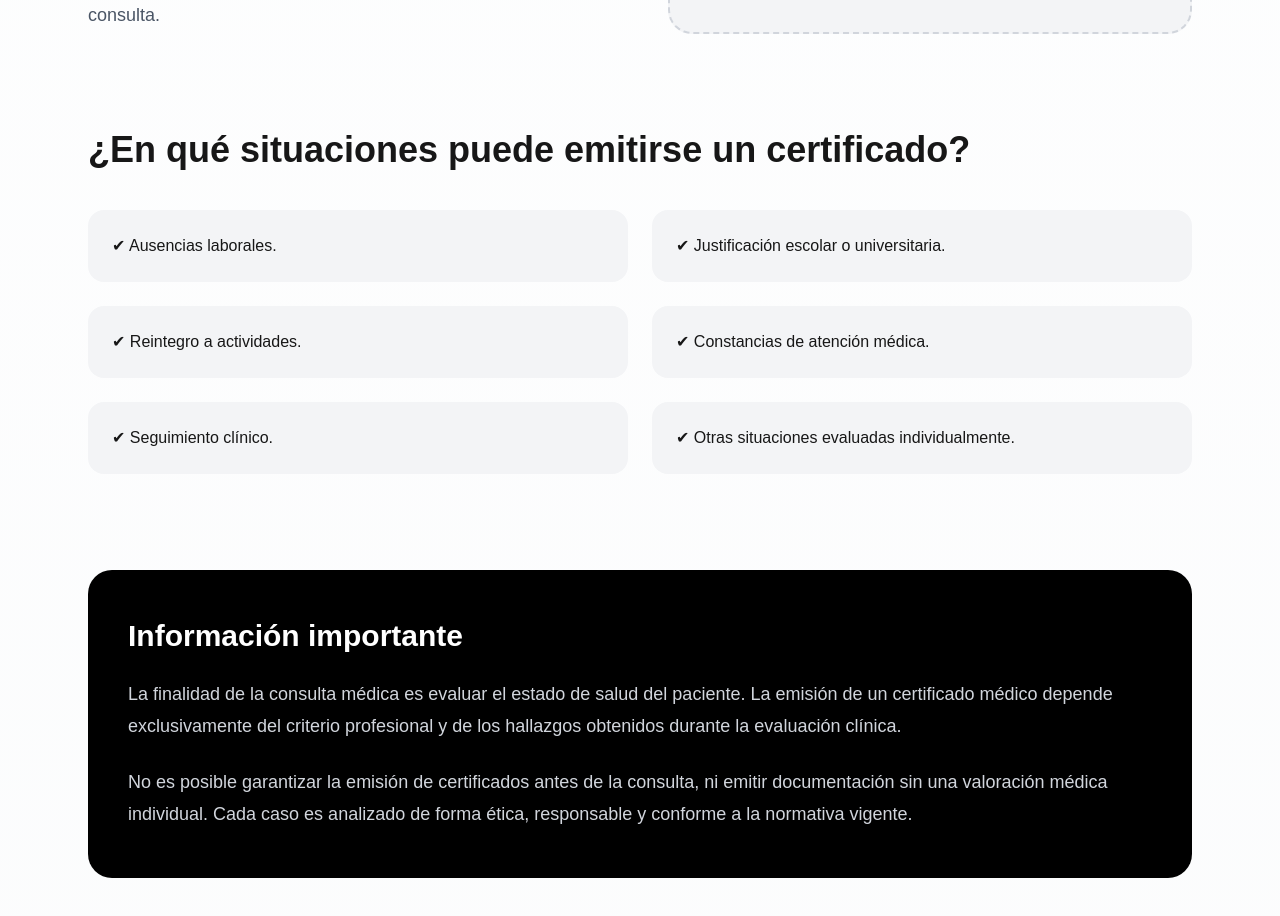
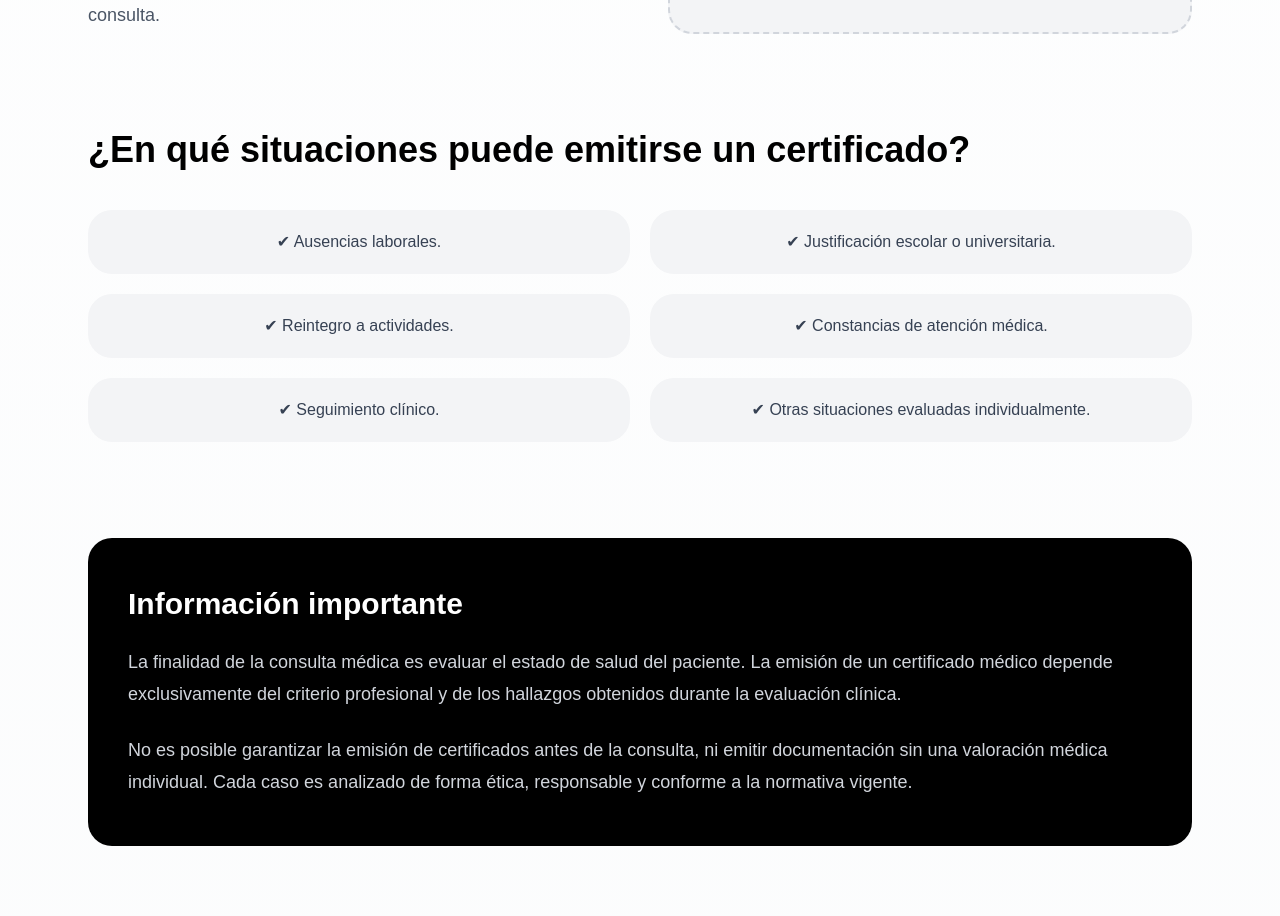
Before and after one commit to camillamacedo/cmmedicina, a Next.js app: page /certificado-medico in a window 1280 px wide. Shown: the part 1780-2696 px from the top of the page. Built offline with nearby package versions, Linux system fonts and the light colour scheme.

Commit message:
Refactor page.tsx for medical certificate service

```diff
--- a/app/certificado-medico/page.tsx
+++ b/app/certificado-medico/page.tsx
@@ -209,33 +209,33 @@ export default function CertificadosMedicos() {
 
 <section className="mt-24">
 
-          <h2 className="text-4xl font-bold">
+  <h2 className="text-4xl font-bold text-black">
     ¿En qué situaciones puede emitirse un certificado?
   </h2>
 
-          <div className="mt-10 grid gap-6 md:grid-cols-2">
+  <div className="mt-10 grid gap-5 md:grid-cols-2">
 
-            <div className="rounded-2xl bg-gray-100 p-6">
+    <div className="rounded-3xl bg-gray-100 p-5 text-center text-gray-700">
       ✔ Ausencias laborales.
     </div>
 
-            <div className="rounded-2xl bg-gray-100 p-6">
+    <div className="rounded-3xl bg-gray-100 p-5 text-center text-gray-700">
       ✔ Justificación escolar o universitaria.
     </div>
 
-            <div className="rounded-2xl bg-gray-100 p-6">
+    <div className="rounded-3xl bg-gray-100 p-5 text-center text-gray-700">
       ✔ Reintegro a actividades.
     </div>
 
-            <div className="rounded-2xl bg-gray-100 p-6">
+    <div className="rounded-3xl bg-gray-100 p-5 text-center text-gray-700">
       ✔ Constancias de atención médica.
     </div>
 
-            <div className="rounded-2xl bg-gray-100 p-6">
+    <div className="rounded-3xl bg-gray-100 p-5 text-center text-gray-700">
       ✔ Seguimiento clínico.
     </div>
 
-            <div className="rounded-2xl bg-gray-100 p-6">
+    <div className="rounded-3xl bg-gray-100 p-5 text-center text-gray-700">
       ✔ Otras situaciones evaluadas individualmente.
     </div>
 
```
Lines whose indentation alone changed are shown as unchanged.
